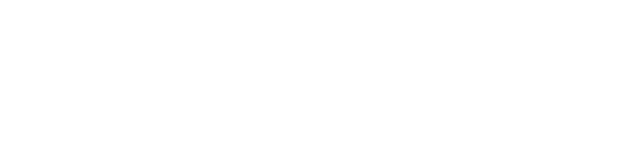
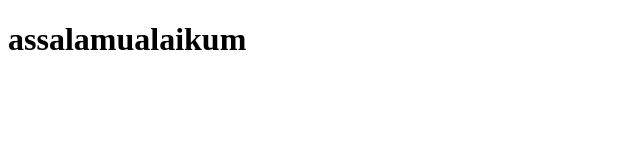
Before and after one commit to syifanurulI/latihan1, a plain HTML site: page index.html in a window 1280 px wide. Shown: the whole page, without its empty margins (0-640 px from the left). Drawn offline with Linux system fonts and the light colour scheme.

Commit message:
assalamualaikum

```diff
--- a/index.html
+++ b/index.html
@@ -7,6 +7,6 @@
     <title>Document</title>
 </head>
 <body>
-
+    <h1>assalamualaikum</h1>
 </body>
 </html>
```
